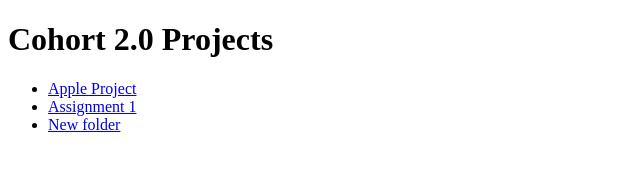
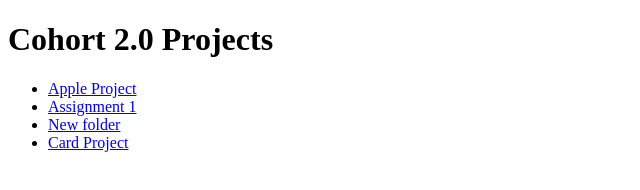
Before and after one commit to itsprakash26/cohort-2.0, a plain HTML site: page index.html in a window 1280 px wide. Shown: the full height of the page, 0-640 px from the left. Drawn offline with Linux system fonts and the light colour scheme.

Commit message:
Add link to Card Project in index.html

```diff
--- a/index.html
+++ b/index.html
@@ -10,6 +10,7 @@
     <li><a href="https://itsprakash26.github.io/cohort-2.0/apple-project/" target="_blank">Apple Project</a></li>
     <li><a href="https://itsprakash26.github.io/cohort-2.0/assingment1/index.html" target="_blank">Assignment 1</a></li>
     <li><a href="https://itsprakash26.github.io/cohort-2.0/New folder/index.html" target="_blank">New folder</a></li>
+    <li><a href="https://itsprakash26.github.io/cohort-2.0/card-project/" target="_blank">Card Project</a></li>
   </ul>
 
 </body>
```
